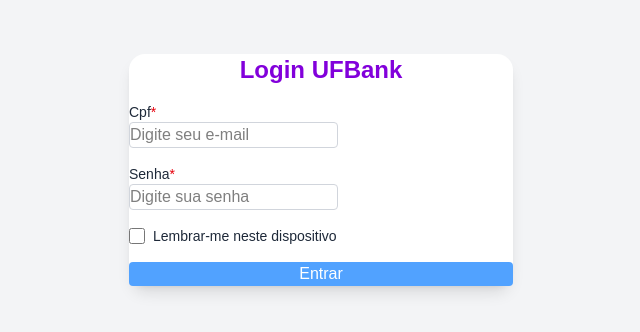
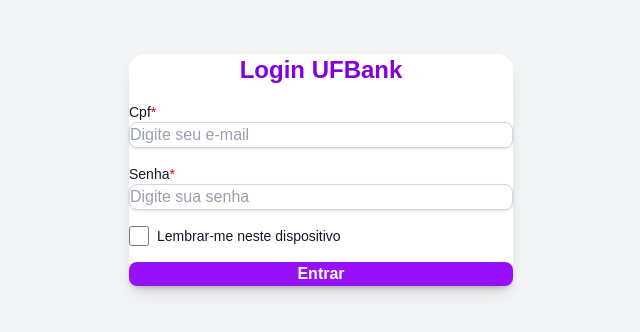
Before and after one commit to costagguilherme/ufbank-matc84, a Next.js app: page / in a window 1280 px wide. Shown: the part 230-562 px from the top of the page, without its empty margins (319-959 px from the left). Built offline with nearby package versions, Linux system fonts and the light colour scheme.

Commit message:
ajuste nas estilizações dos atomos

```diff
--- a/src/components/atoms/Button.tsx
+++ b/src/components/atoms/Button.tsx
@@ -1,15 +1,15 @@
 interface ButtonProps {
-  type?: "button" | "submit" | "reset";
+  type?: "submit";
   label: string;
   onClick?: () => void;
 }
 
-export default function Button({ type = "button", label, onClick }: ButtonProps) {
+export default function Button({ type = "submit", label, onClick }: ButtonProps) {
   return (
     <button
       type={type}
       onClick={onClick}
-      className="px-4 py-2 bg-blue-400 text-white rounded hover:bg-blue-500 transition-colors cursor-pointer"
+      className="px-6 py-3 bg-purple-600 text-white font-semibold rounded-lg shadow-md hover:bg-purple-700 transition-colors duration-300 focus:outline-none focus:ring-2 focus:ring-purple-400 focus:ring-offset-1"
     >
       {label}
     </button>
--- a/src/components/atoms/Checkbox.tsx
+++ b/src/components/atoms/Checkbox.tsx
@@ -1,10 +1,9 @@
-// components/atoms/Checkbox.tsx
 type CheckboxProps = {
   checked: boolean;
   onChange: (checked: boolean) => void;
-  id?: string;            // opcional: para parear com Label (htmlFor)
-  disabled?: boolean;     // opcional
-  className?: string;     // opcional
+  id?: string;
+  disabled?: boolean;
+  className?: string;
 };
 
 export default function Checkbox({
@@ -21,9 +20,9 @@ export default function Checkbox({
       checked={checked}
       onChange={(e) => onChange(e.target.checked)}
       disabled={disabled}
-      className={`h-4 w-4 rounded border-gray-300 focus:ring-2 focus:ring-blue-400 ${
+      className={`h-5 w-5 rounded border-gray-300 focus:ring-2 focus:ring-purple-400 ${
         disabled ? "opacity-60 cursor-not-allowed" : "cursor-pointer"
-      } accent-blue-600 ${className ?? ""}`}
+      } accent-purple-600 ${className ?? ""}`}
     />
   );
 }
--- a/src/components/atoms/Input.tsx
+++ b/src/components/atoms/Input.tsx
@@ -3,16 +3,18 @@ interface InputProps {
   onChange: (value: string) => void;
   placeholder?: string;
   type?: string;
+  required?: boolean;
 }
 
-export default function Input({ value, onChange, placeholder, type = "text" }: InputProps) {
+export default function Input({ value, onChange, placeholder, type = "text", required = false}: InputProps) {
   return (
     <input
       type={type}
       value={value}
       onChange={(e) => onChange(e.target.value)}
       placeholder={placeholder}
-      className="px-4 py-2 border border-gray-300 rounded focus:outline-none focus:ring-2 focus:ring-blue-400 focus:border-blue-400"
+      required={required}
+      className="w-full px-4 py-3 border border-gray-300 rounded-lg shadow-sm placeholder-gray-400 focus:outline-none focus:ring-2 focus:ring-purple-400 focus:border-purple-400 transition-all duration-200"
     />
   );
 }
--- a/src/components/atoms/Label.tsx
+++ b/src/components/atoms/Label.tsx
@@ -1,8 +1,7 @@
-// components/atoms/Label.tsx
 type LabelProps = {
   text: string;
-  htmlFor?: string;      // opcional
-  required?: boolean;    // opcional: mostra "*"
+  htmlFor?: string;
+  required?: boolean;
   className?: string;
 };
 
@@ -10,7 +9,7 @@ export default function Label({ text, htmlFor, required, className }: LabelProps
   return (
     <label
       htmlFor={htmlFor}
-      className={`block text-sm font-medium text-gray-800 ${className ?? ""}`}
+      className={`block text-sm font-medium text-gray-900 mb-1 ${className ?? ""}`}
     >
       {text}
       {required && <span className="text-red-600 ml-0.5">*</span>}
```
